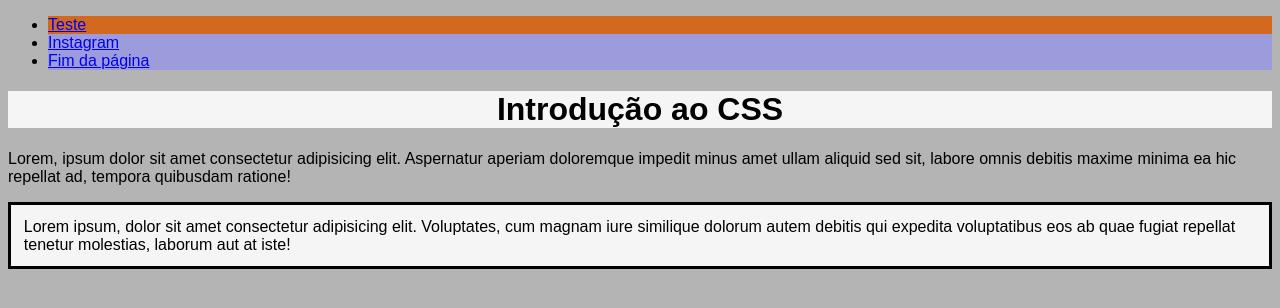
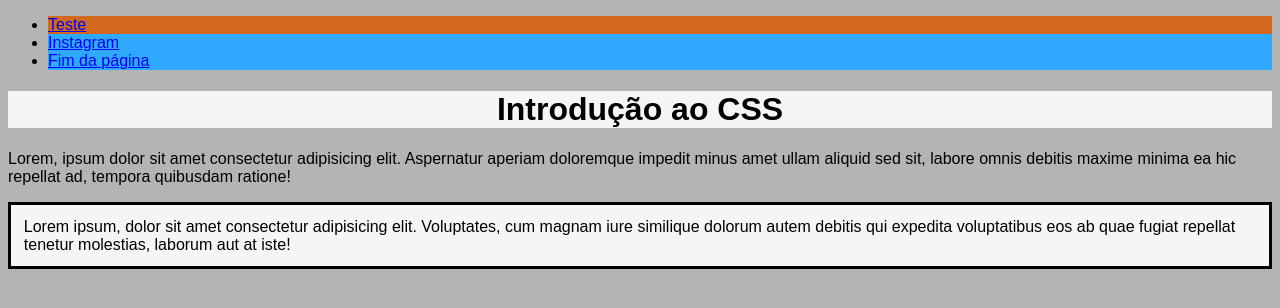
Before and after one commit to Dkhatori/Aula-4-Web, a plain HTML site: page index.html in a window 1280 px wide. Drawn offline with Linux system fonts and the light colour scheme.

Commit message:
Update estilo.css
Cor

```diff
--- a/estilo.css
+++ b/estilo.css
@@ -17,7 +17,7 @@ P{
     color: rgb(9, 14, 42);
 }
 li{
-    background-color: rgba(141, 141, 248,0.6);
+    background-color: rgb(47, 168, 255);
 }
 
 li.active{
@@ -26,4 +26,5 @@ li.active{
 
 .space{
     padding: 0.8rem;
+
 }
```
